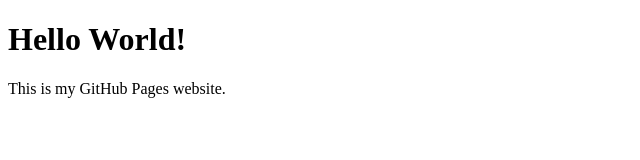
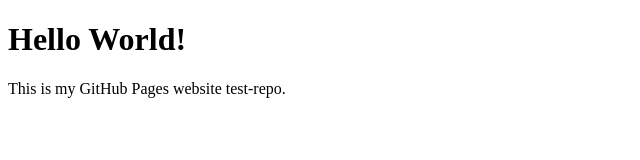
Before and after one commit to petrovsj/test-repo, a plain HTML site: page index.html in a window 1280 px wide. Shown: the full height of the page, 0-640 px from the left. Drawn offline with Linux system fonts and the light colour scheme.

Commit message:
Update index.html

```diff
--- a/index.html
+++ b/index.html
@@ -6,7 +6,7 @@
 <body>
 
     <h1>Hello World!</h1>
-    <p>This is my GitHub Pages website.</p>
+    <p>This is my GitHub Pages website test-repo.</p>
 
 </body>
 </html>
```
